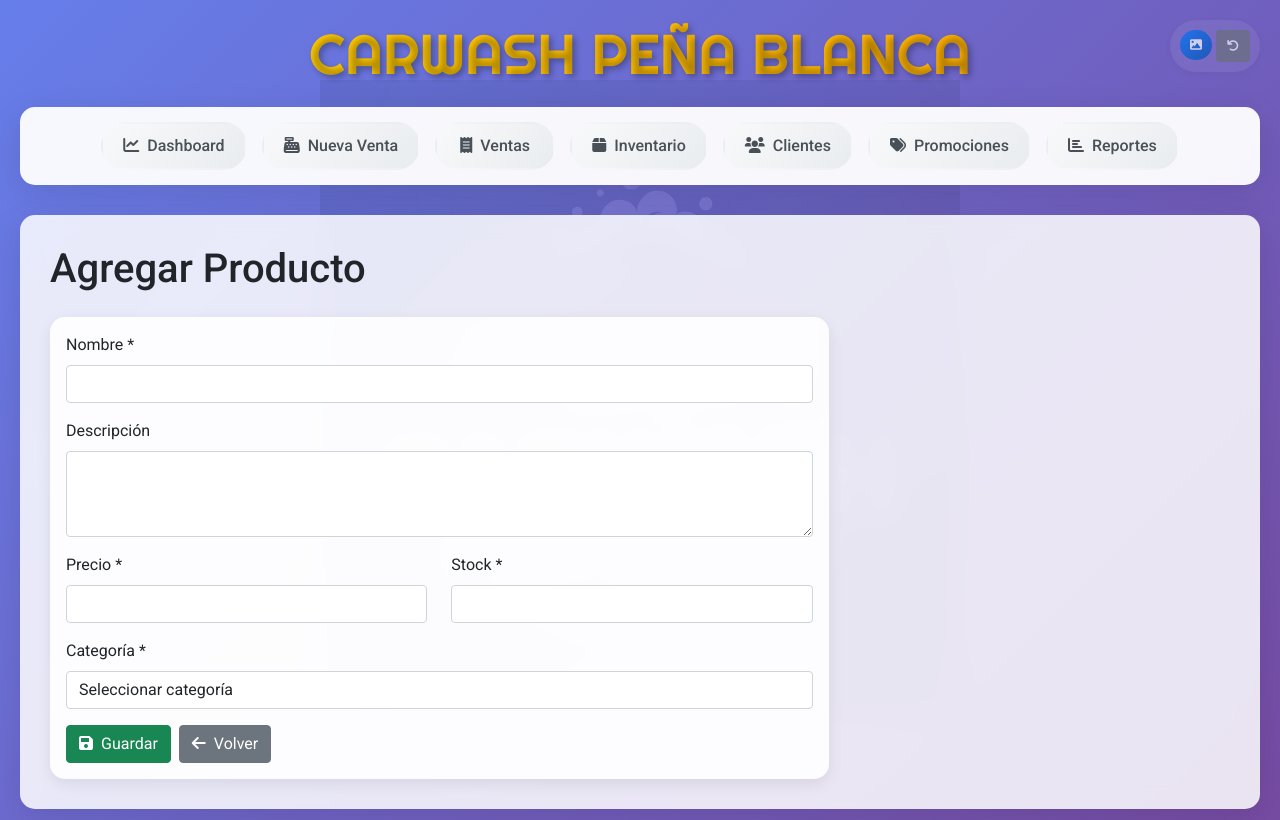
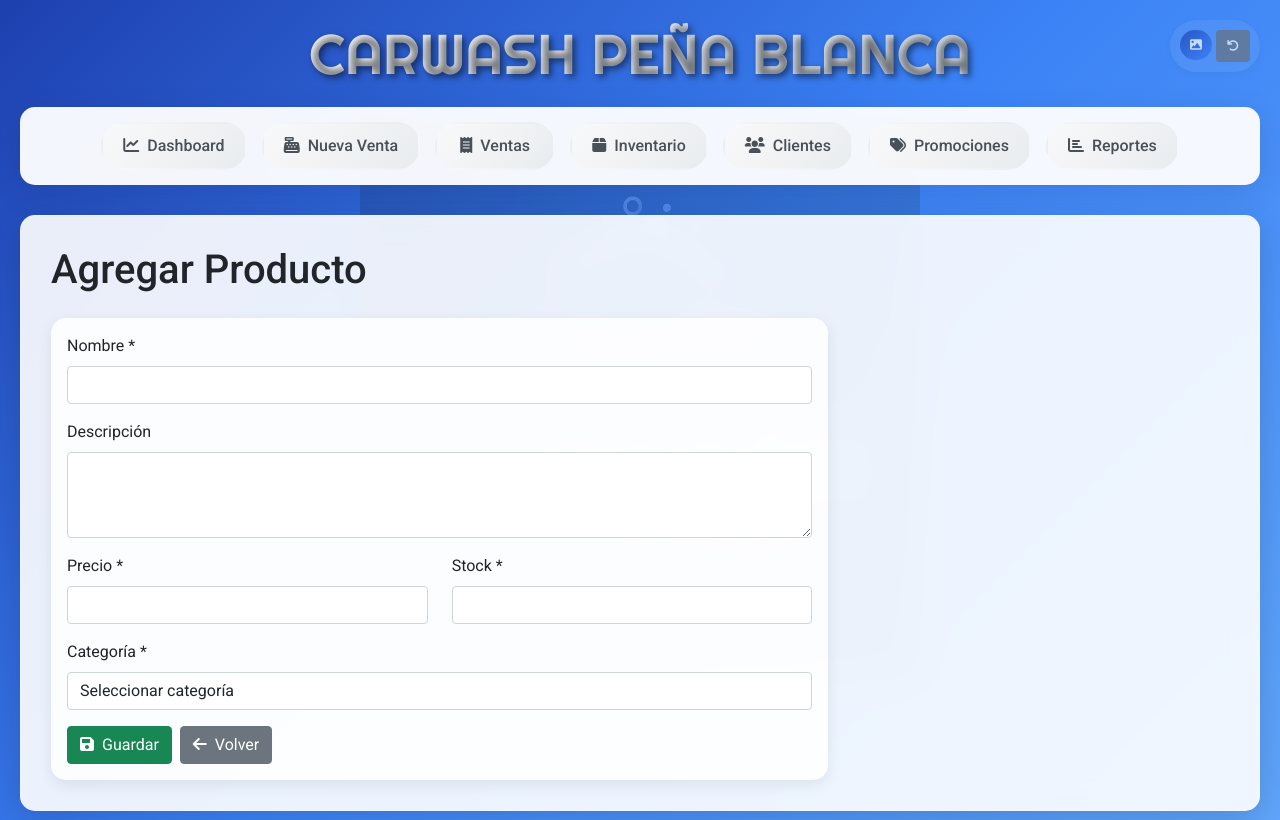
Before and after one commit to Kastillo95/CARWASH-, a Flask app: page /products/add in a window 1280 px wide. Run offline with Flask 3, Linux system fonts and the light colour scheme; a user stored in the database is signed in.

Commit message:
Assistant checkpoint: Fix logo watermark and update carwash blue theme
Assistant generated file changes:
- templates/base.html: Fix logo watermark and update colors based on carwash logo, Update color scheme based on carwash logo (blue and white theme), Update title colors to match carwash logo theme, Update navigation colors to match carwash blue theme, Update button colors to match carwash theme, Update content container z-index to appear above watermark

---

User prompt:

sigue sin aparecer el logo. colocalo y te dije que klos colkores en base a ese logo

Replit-Commit-Author: Assistant
Replit-Commit-Session-Id: b5b8c84d-8cc5-47af-952e-5b150708d010

```diff
--- a/templates/base.html
+++ b/templates/base.html
@@ -11,7 +11,7 @@
     <style>
         body {
             font-family: 'Roboto', sans-serif;
-            background: linear-gradient(135deg, #667eea 0%, #764ba2 100%);
+            background: linear-gradient(135deg, #1e40af 0%, #3b82f6 50%, #60a5fa 100%);
             min-height: 100vh;
             position: relative;
             overflow-x: hidden;
@@ -24,19 +24,19 @@
             top: 50%;
             left: 50%;
             transform: translate(-50%, -50%);
-            width: 80vw;
-            height: 80vh;
-            background-image: url('/static/IMG-20250624-WA0043_1752632246954.jpg');
+            width: 70vw;
+            height: 70vh;
+            background-image: url('{{ url_for("static", filename="IMG-20250624-WA0043_1752632246954.jpg") }}');
             background-size: contain;
             background-repeat: no-repeat;
             background-position: center;
-            opacity: 0.08;
-            z-index: -1;
+            opacity: 0.15;
+            z-index: 0;
             pointer-events: none;
         }
 
         body.custom-bg::before {
-            background-image: url('/static/custom_background.jpg');
+            background-image: url('{{ url_for("static", filename="custom_background.jpg") }}');
         }
 
         /* Title */
@@ -46,11 +46,13 @@
             color: #fff;
             text-align: center;
             margin: 20px 0;
-            text-shadow: 3px 3px 6px rgba(0,0,0,0.3);
-            background: linear-gradient(45deg, #FFD700, #FFA500);
+            text-shadow: 3px 3px 6px rgba(0,0,0,0.5);
+            background: linear-gradient(45deg, #ffffff, #e2e8f0, #cbd5e1);
             -webkit-background-clip: text;
             -webkit-text-fill-color: transparent;
             background-clip: text;
+            position: relative;
+            z-index: 2;
         }
 
         /* Navigation Bar */
@@ -86,27 +88,28 @@
 
         .nav-link-custom:hover {
             color: #fff;
-            background: linear-gradient(135deg, #007bff, #0056b3);
+            background: linear-gradient(135deg, #1e40af, #3b82f6);
             transform: translateY(-2px);
-            box-shadow: 0 5px 15px rgba(0,123,255,0.3);
+            box-shadow: 0 5px 15px rgba(30,64,175,0.4);
         }
 
         .nav-link-custom.active {
             color: #fff;
-            background: linear-gradient(135deg, #28a745, #20c997);
-            border-color: #28a745;
+            background: linear-gradient(135deg, #1e3a8a, #1e40af);
+            border-color: #1e40af;
         }
 
         /* Content container */
         .content-container {
-            background: rgba(255, 255, 255, 0.85);
-            backdrop-filter: blur(10px);
+            background: rgba(255, 255, 255, 0.90);
+            backdrop-filter: blur(15px);
             border-radius: 15px;
             margin: 0 20px;
             padding: 30px;
-            box-shadow: 0 8px 32px rgba(0,0,0,0.1);
+            box-shadow: 0 8px 32px rgba(0,0,0,0.15);
             position: relative;
-            z-index: 1;
+            z-index: 2;
+            border: 1px solid rgba(255, 255, 255, 0.3);
         }
 
         /* Background controls */
@@ -171,7 +174,7 @@
         }
 
         .btn-primary {
-            background: linear-gradient(135deg, #007bff, #0056b3);
+            background: linear-gradient(135deg, #1e40af, #3b82f6);
             border: none;
             border-radius: 25px;
             padding: 10px 25px;
@@ -181,7 +184,8 @@
 
         .btn-primary:hover {
             transform: translateY(-2px);
-            box-shadow: 0 5px 15px rgba(0,123,255,0.3);
+            box-shadow: 0 5px 15px rgba(30,64,175,0.4);
+            background: linear-gradient(135deg, #1e3a8a, #1e40af);
         }
 
         @media (max-width: 768px) {
```
